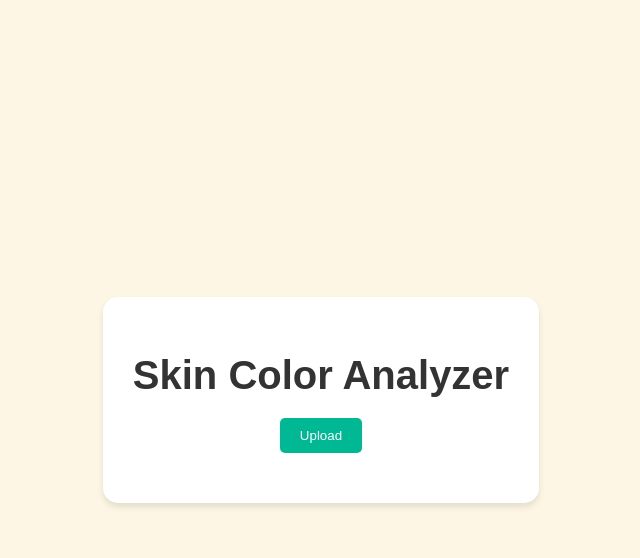
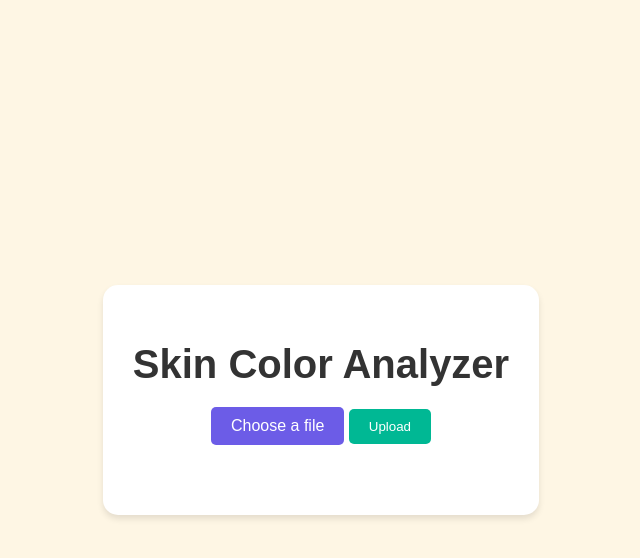
Before and after one commit to SecretaryOats/hueknowsnobody, a Flask app: page / in a window 1280 px wide. Shown: the top 558 px of the page, without its empty margins (319-959 px from the left). Run offline with Flask 3, Linux system fonts and the light colour scheme; some web fonts are replaced.

Commit message:
Update index.html

```diff
--- a/templates/index.html
+++ b/templates/index.html
@@ -11,6 +11,7 @@
     <div class="container">
         <h1>Skin Color Analyzer</h1>
         <form method="post" enctype="multipart/form-data">
+            <label for="file-input">Choose a file</label>
             <input type="file" name="file" id="file-input">
             <input type="submit" value="Upload">
         </form>
```
